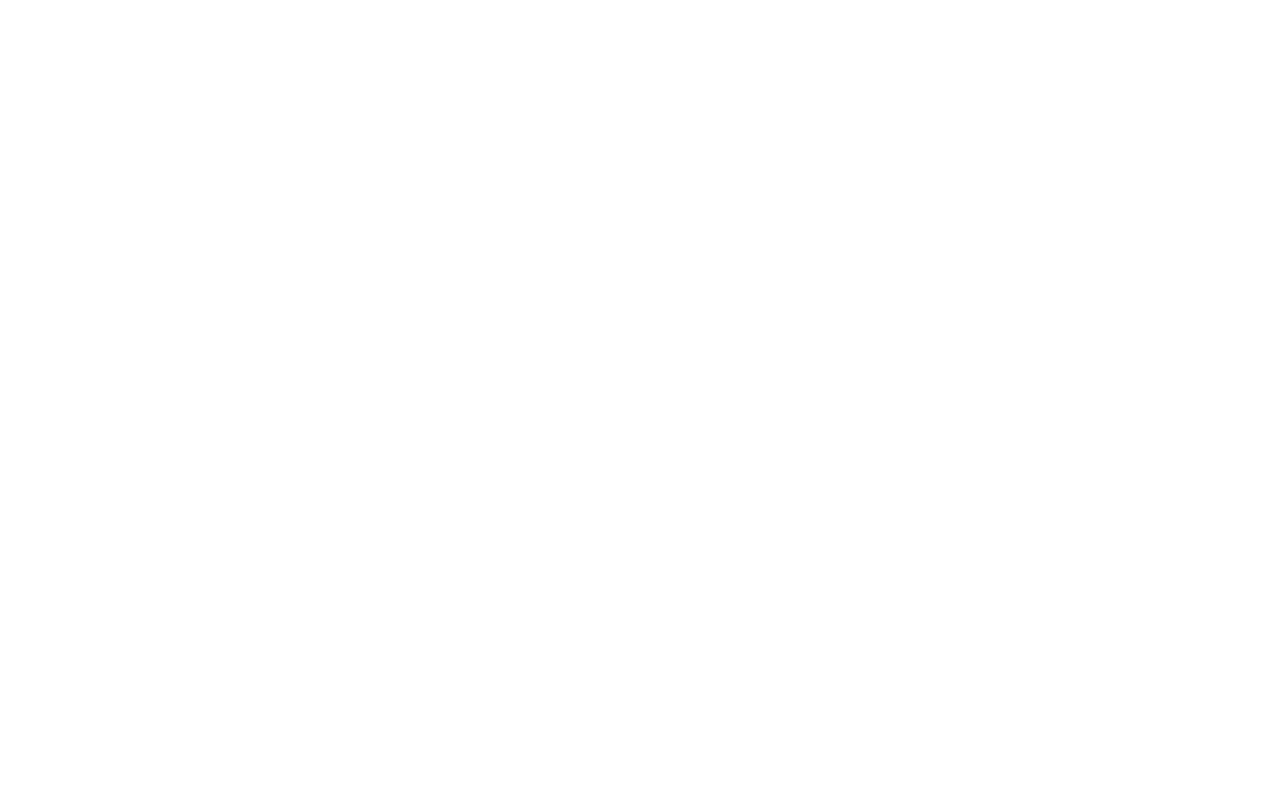
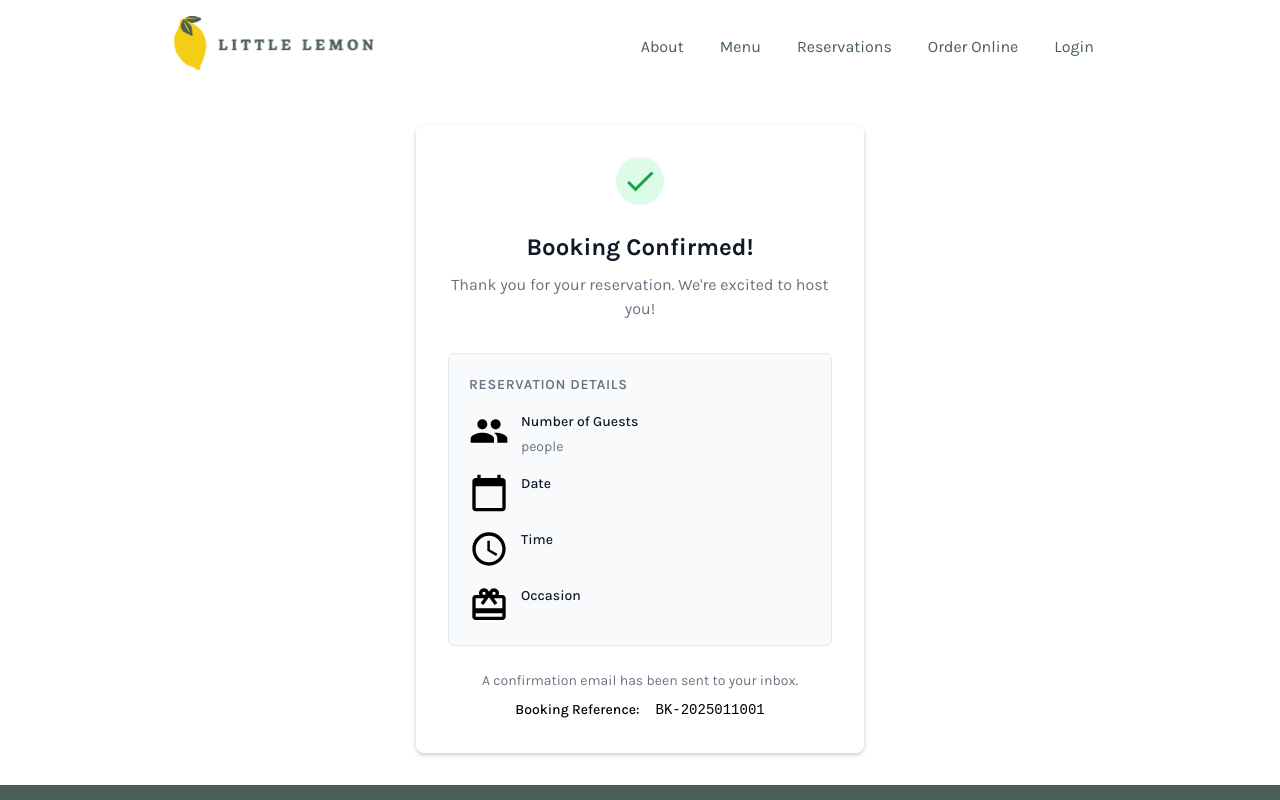
Before and after one commit to saltarin/capstone-app, a React (Vite) app: page /booking/confirmation in a window 1280 px wide. Before the commit this address had no page. Shown: the top 800 px of the page. Built offline with nearby package versions, Linux system fonts and the light colour scheme; a web font is replaced by a local one.

Commit message:
feat: confirm booking flow and test update

```diff
--- a/src/App.jsx
+++ b/src/App.jsx
@@ -3,6 +3,7 @@
 import HomePage from './pages/HomePage'
 import { BookingPage } from './pages/BookingPage'
 import { RootColorsProvider } from './providers/RootColorProvider'
+import ConfirmedBookingPage from './pages/ConfirmedBookingPage'
 
 function App() {
 
@@ -13,6 +14,7 @@
         <Routes>
           <Route exact path="/" element={<HomePage />} />
           <Route exact path="/booking" element={<BookingPage />} />
+          <Route exact path="/booking/confirmation" element={<ConfirmedBookingPage />} />
         </Routes>
       </BrowserRouter>
     </RootColorsProvider>
--- /dev/null
+++ b/src/components/BookingConfirmation/index.jsx
@@ -0,0 +1,68 @@
+import { MdCheck } from "react-icons/md";
+import { MdGroup } from "react-icons/md";
+import { MdCalendarToday } from "react-icons/md";
+import { MdAccessTime } from "react-icons/md";
+import { MdCardGiftcard } from "react-icons/md";
+import style from './style.module.css'
+
+export default function BookingConfirmation({guests, date, time, occasion}) {
+  return (
+      <div className={style.booking}>
+        <div className={style['booking-header']}>
+          <div className={style['success-icon']}>
+            <MdCheck size={36}/>
+          </div>
+          <h1 className={style['booking-title']}>Booking Confirmed!</h1>
+          <p className={style['booking-subtitle']}>
+            Thank you for your reservation. We&apos;re excited to host you!
+          </p>
+        </div>
+
+        <div className={style['details-container']}>
+          <h2 className={style['details-title']}>Reservation Details</h2>
+
+          <div className={style['detail-item']}>
+            <MdGroup size={40}/>
+            <div className={style['detail-content']}>
+              <p className={style['detail-label']}>Number of Guests</p>
+              <p className={style['detail-value']}>{guests} people</p>
+            </div>
+          </div>
+
+          <div className={style['detail-item']}>
+            <MdCalendarToday size={40}/>
+            <div className={style['detail-content']}>
+              <p className={style['detail-label']}>Date</p>
+              <p className={style['detail-value']}>{date}</p>
+            </div>
+          </div>
+
+          <div className={style['detail-item']}>
+            <MdAccessTime size={40}/>
+            <div className={style['detail-content']}>
+              <p className={style['detail-label']}>Time</p>
+              <p className={style['detail-value']}>{time}</p>
+            </div>
+          </div>
+
+          <div className={style['detail-item']}>
+            <MdCardGiftcard size={40}/>
+            <div className={style['detail-content']}>
+              <p className={style['detail-label']}>Occasion</p>
+              <p className={style['detail-value']}>{occasion}</p>
+            </div>
+          </div>
+        </div>
+
+        <div className={style['booking-footer']}>
+          <p className={style['confirmation-text']}>
+            A confirmation email has been sent to your inbox.
+          </p>
+          <p className={style.reference}>
+            <span className={style['reference-label']}>Booking Reference:</span>
+            <span className={style['reference-number']}>BK-2025011001</span>
+          </p>
+        </div>
+      </div>
+  )
+}
--- /dev/null
+++ b/src/components/BookingConfirmation/style.module.css
@@ -0,0 +1,119 @@
+.booking {
+    background: #fff;
+    border-radius: 8px;
+    box-shadow: 0px 2px 4px rgba(0, 0, 0, 0.2);
+    width: 100%;
+    max-width: 28rem;
+    padding: 2rem;
+}
+
+.booking-header {
+    text-align: center;
+    margin-bottom: 2rem;
+}
+
+
+.success-icon {
+    background: #dcfce7;
+    color: #16a34a;
+    width: 3rem;
+    height: 3rem;
+    border-radius: 50%;
+    display: flex;
+    align-items: center;
+    justify-content: center;
+    margin: 0 auto 1.5rem;
+}
+
+.booking-header {
+    text-align: center;
+    margin-bottom: 2rem;
+}
+
+.booking-title {
+    font-size: 1.5rem;
+    font-weight: bold;
+    margin: 0 0 0.5rem;
+    color: #111827;
+}
+
+.booking-subtitle {
+    color: #6b7280;
+    margin: 0;
+}
+
+.details-container {
+    background: #f8fafc;
+    border: 1px solid #e2e8f0;
+    border-radius: 6px;
+    padding: 1.25rem;
+    margin-bottom: 1.5rem;
+}
+
+.details-title {
+    font-size: 0.875rem;
+    text-transform: uppercase;
+    letter-spacing: 0.05em;
+    color: #6b7280;
+    margin: 0 0 1rem;
+    font-weight: 600;
+}
+
+.detail-item {
+    display: flex;
+    align-items: flex-start;
+    gap: 0.75rem;
+    margin-bottom: 1rem;
+}
+
+.detail-item:last-child {
+    margin-bottom: 0;
+}
+
+.detail-icon {
+    width: 1.25rem;
+    height: 1.25rem;
+    color: #6b7280;
+    flex-shrink: 0;
+}
+
+.detail-content {
+    flex: 1;
+}
+
+.detail-label {
+    font-size: 0.875rem;
+    font-weight: 500;
+    color: #111827;
+    margin: 0;
+}
+
+.detail-value {
+    font-size: 0.875rem;
+    color: #6b7280;
+    margin: 0.25rem 0 0;
+}
+
+.booking-footer {
+    text-align: center;
+}
+
+.confirmation-text {
+    color: #6b7280;
+    font-size: 0.875rem;
+    margin: 0 0 0.5rem;
+}
+
+.reference {
+    font-size: 0.875rem;
+    margin: 0;
+}
+
+.reference-label {
+    font-weight: 500;
+    margin-right: 1rem;
+}
+
+.reference-number {
+    font-family: monospace;
+}
--- a/src/components/BookingForm/index.jsx
+++ b/src/components/BookingForm/index.jsx
@@ -32,7 +32,6 @@
     const selectedDate = new Date(`${event.target.value}T00:00:00-05:00`)
     const data = fetchAPI(selectedDate)
     dispatch({ action: 'update_date', data });
-    console.log('handleChangeResDate', event.target.value, selectedDate, data)
   };
 
   return (
--- a/src/pages/BookingPage.jsx
+++ b/src/pages/BookingPage.jsx
@@ -1,7 +1,8 @@
 import PageLayout from '../components/PageLayout'
 import BookingForm from '../components/BookingForm'
 import { useEffect, useReducer } from 'react'
-import {fetchAPI} from '../bin/api'
+import {fetchAPI, submitAPI} from '../bin/api'
+import { useNavigate } from 'react-router'
 
 export function updateTimes(state, {action, data}) {
   switch (action) {
@@ -15,6 +16,7 @@
 export function BookingPage() {
 
   const [availableTimes, dispatch] = useReducer(updateTimes, [])
+  const navigate = useNavigate();
 
   const initializeTimes = () => {
     const data = fetchAPI(new Date())
@@ -25,11 +27,18 @@
     initializeTimes()
   }, [])
 
+  const handleSubmit = (values) => {
+    const result = submitAPI(values)
+    if (result) {
+      navigate("/booking/confirmation", {state: values})
+    }
+  }
+
   return (
     <PageLayout>
       <section className='full-width'>
         <div className='container container-center'>
-          <BookingForm availableTimes={availableTimes} dispatch={dispatch} onSubmit={values => console.log(values)}/>
+          <BookingForm availableTimes={availableTimes} dispatch={dispatch} onSubmit={handleSubmit}/>
         </div>
       </section>
     </PageLayout>
--- /dev/null
+++ b/src/pages/ConfirmedBookingPage.jsx
@@ -0,0 +1,22 @@
+import { useLocation } from "react-router";
+import PageLayout from "../components/PageLayout";
+import BookingConfirmation from "../components/BookingConfirmation";
+
+export default function ConfirmedBookingPage() {
+  const location = useLocation();
+  const state = location.state || {};
+  return (
+    <PageLayout>
+      <section className="full-width">
+        <div className="container container-center">
+          <BookingConfirmation
+            guests={state.guests}
+            date={state['res-date']}
+            time={state['res-time']}
+            occasion={state.occasion}
+          />
+        </div>
+      </section>
+    </PageLayout>
+  );
+}
```
Also changed, not shown: 1 other file (tests, documents, lock files or other folders).
